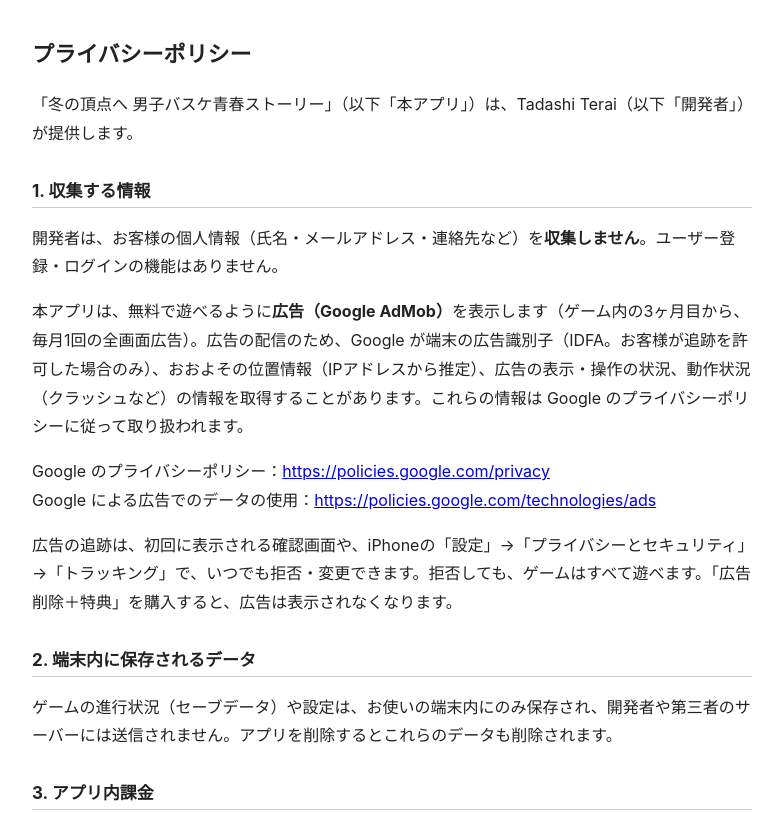
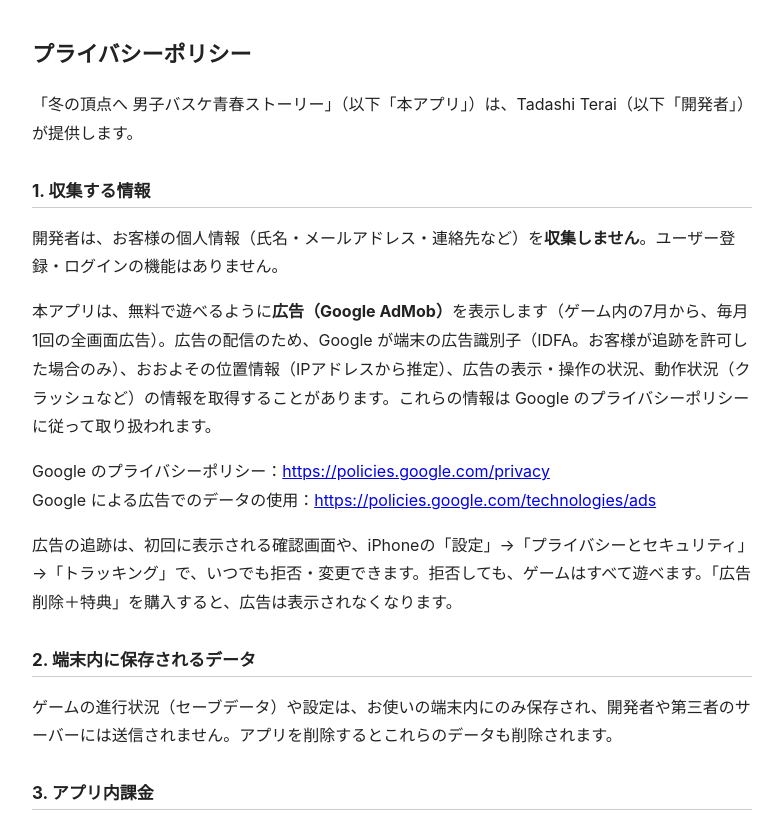
Before and after one commit to teraitadashi/teraitadashi.github.io, a plain HTML site: page basketball-story/privacy.html in a window 1280 px wide. Shown: the top 813 px of the page, without its empty margins (248-1031 px from the left). Drawn offline with Linux system fonts and the light colour scheme.

Commit message:
プライバシーポリシー：広告は高1の7月から

```diff
--- a/basketball-story/privacy.html
+++ b/basketball-story/privacy.html
@@ -4,7 +4,7 @@
 <p>「冬の頂点へ 男子バスケ青春ストーリー」（以下「本アプリ」）は、Tadashi Terai（以下「開発者」）が提供します。</p>
 <h2>1. 収集する情報</h2>
 <p>開発者は、お客様の個人情報（氏名・メールアドレス・連絡先など）を<b>収集しません</b>。ユーザー登録・ログインの機能はありません。</p>
-<p>本アプリは、無料で遊べるように<b>広告（Google AdMob）</b>を表示します（ゲーム内の3ヶ月目から、毎月1回の全画面広告）。広告の配信のため、Google が端末の広告識別子（IDFA。お客様が追跡を許可した場合のみ）、おおよその位置情報（IPアドレスから推定）、広告の表示・操作の状況、動作状況（クラッシュなど）の情報を取得することがあります。これらの情報は Google のプライバシーポリシーに従って取り扱われます。</p>
+<p>本アプリは、無料で遊べるように<b>広告（Google AdMob）</b>を表示します（ゲーム内の7月から、毎月1回の全画面広告）。広告の配信のため、Google が端末の広告識別子（IDFA。お客様が追跡を許可した場合のみ）、おおよその位置情報（IPアドレスから推定）、広告の表示・操作の状況、動作状況（クラッシュなど）の情報を取得することがあります。これらの情報は Google のプライバシーポリシーに従って取り扱われます。</p>
 <p>Google のプライバシーポリシー：<a href="https://policies.google.com/privacy">https://policies.google.com/privacy</a><br>Google による広告でのデータの使用：<a href="https://policies.google.com/technologies/ads">https://policies.google.com/technologies/ads</a></p>
 <p>広告の追跡は、初回に表示される確認画面や、iPhoneの「設定」→「プライバシーとセキュリティ」→「トラッキング」で、いつでも拒否・変更できます。拒否しても、ゲームはすべて遊べます。「広告削除＋特典」を購入すると、広告は表示されなくなります。</p>
 <h2>2. 端末内に保存されるデータ</h2>
```
